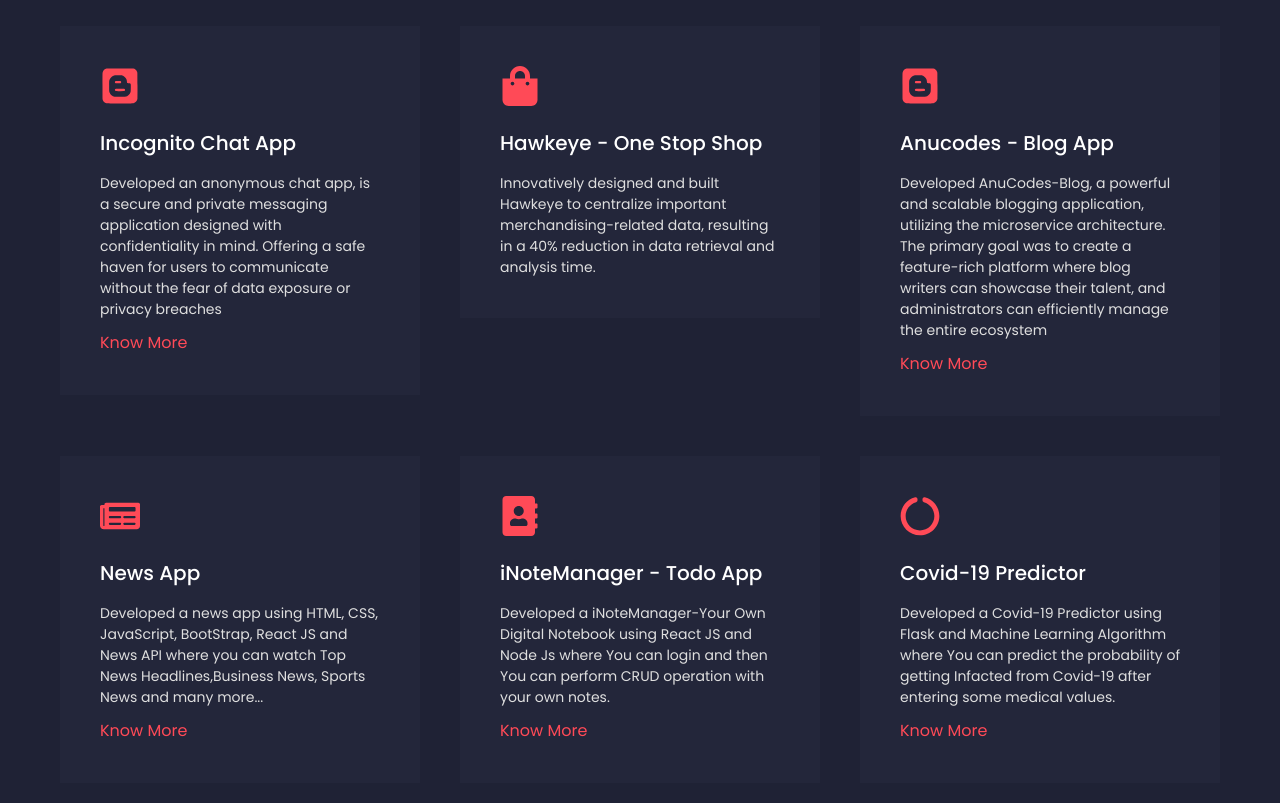
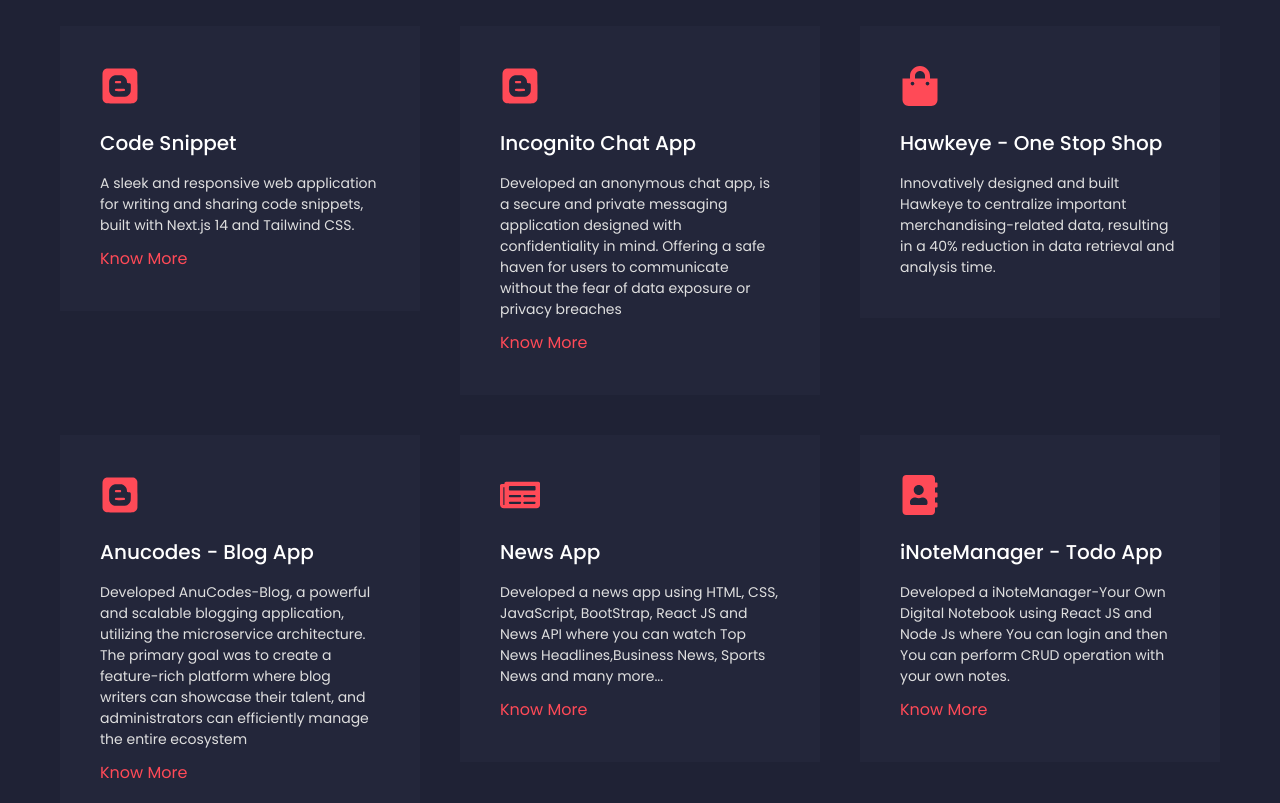
Before and after one commit to theanuragkumar/theanuragkumar.github.io, a React (Create React App) app: page / in a window 1280 px wide. Shown: the part 1120-1923 px from the top of the page. Built offline with nearby package versions, Linux system fonts and the light colour scheme.

Commit message:
Project Added

```diff
--- a/src/components/Projects.js
+++ b/src/components/Projects.js
@@ -13,6 +13,13 @@ const Services = () => {
     text: "",
   });
   const [state] = React.useState([
+    {
+      id: 8,
+      icon: <FaBlogger className="commonIcons" />,
+      heading: "Code Snippet",
+      link: "https://code.anucodes.com",
+      text: "A sleek and responsive web application for writing and sharing code snippets, built with Next.js 14 and Tailwind CSS.",
+    },
     {
       id: 7,
       icon: <FaBlogger className="commonIcons" />,
```
